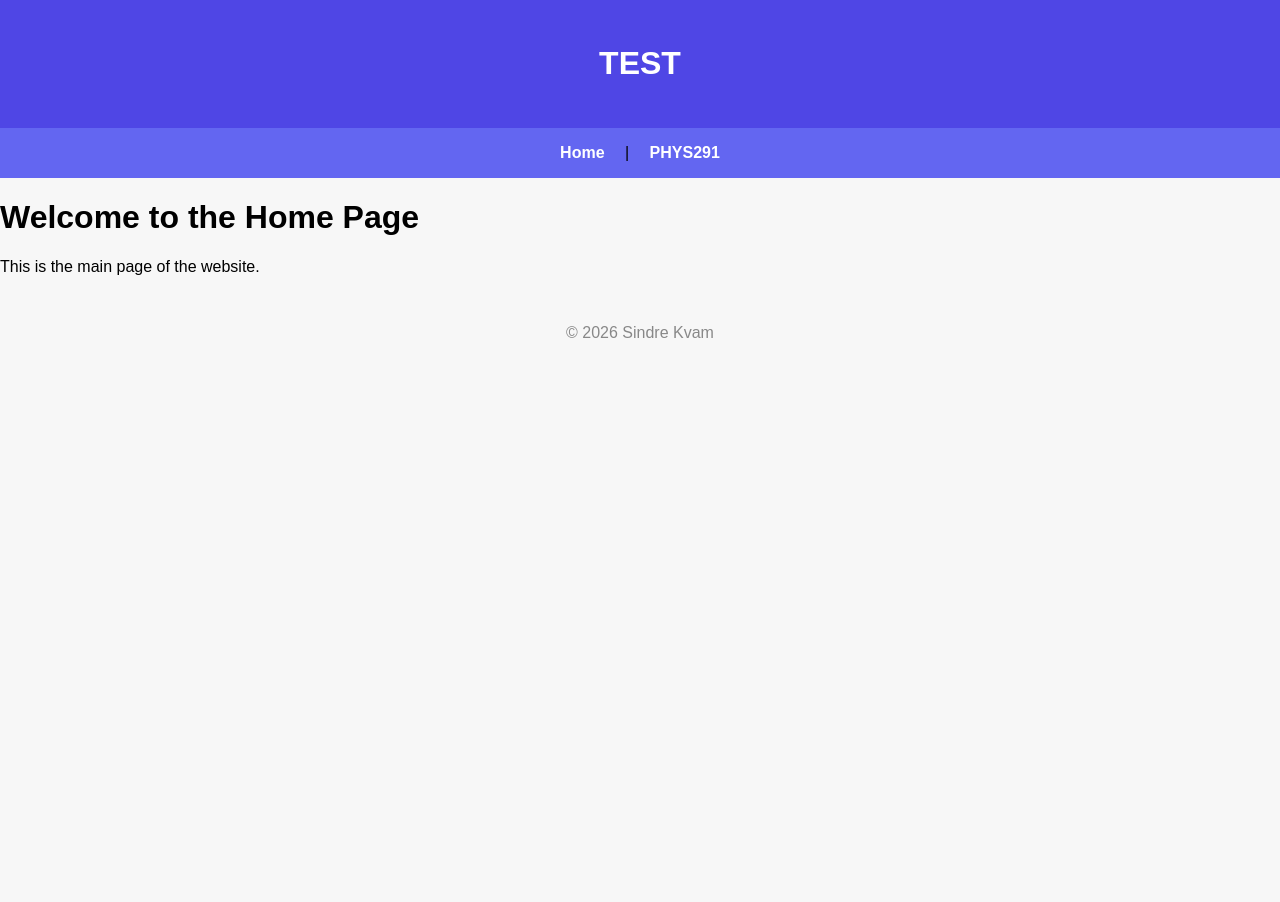
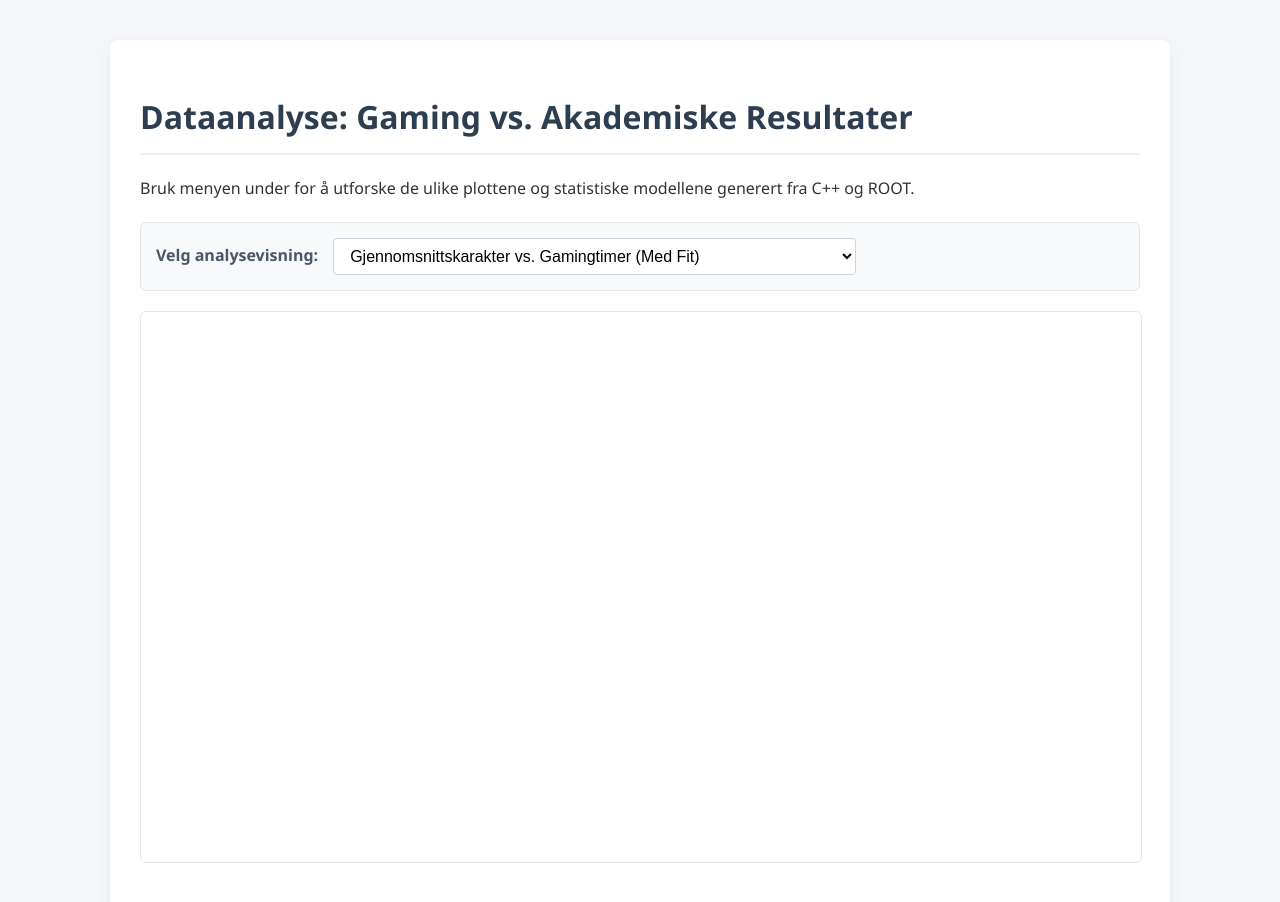
Before and after one commit to skapop/mywebsitetest, a plain HTML site: page index.html in a window 1280 px wide. Before the commit the page ends 800 px from the top, so only its background shows below. Drawn offline with Linux system fonts and the light colour scheme; a script that the page names is missing.

Commit message:
set project as index

```diff
--- a/index.html
+++ b/index.html
@@ -1,30 +1,141 @@
 <!DOCTYPE html>
-<html lang="en">
+<html lang="no">
 <head>
     <meta charset="UTF-8">
     <meta name="viewport" content="width=device-width, initial-scale=1.0">
-    <title>Simple Website</title>
+    <title>Interaktivt Datadashboard: Gaming & Karakterer</title>
+
+    <script src="https://root.cern/js/latest/scripts/JSRoot.core.js" type="text/javascript"></script>
+
     <style>
-        body { font-family: Arial, sans-serif; margin: 0; padding: 0; background: #f7f7f7; }
-        header { background: #4f46e5; color: #fff; padding: 1.5rem 2rem; text-align: center; }
-        nav { background: #6366f1; padding: 1rem 2rem; text-align: center; }
-        nav a { color: #fff; margin: 0 1rem; text-decoration: none; font-weight: bold; }
-        main { max-width: 700px; margin: 2rem auto; background: #fff; padding: 2rem; border-radius: 8px; box-shadow: 0 2px 8px rgba(0,0,0,0.05); }
-        footer { text-align: center; color: #888; padding: 1rem 0; margin-top: 2rem; }
+        body {
+            font-family: 'Segoe UI', Tahoma, Geneva, Verdana, sans-serif;
+            line-height: 1.6;
+            background-color: #f4f6f9;
+            color: #333;
+            margin: 0;
+            padding: 40px;
+        }
+        .container {
+            max-width: 1000px;
+            margin: 0 auto;
+            background: white;
+            padding: 30px;
+            border-radius: 8px;
+            box-shadow: 0 4px 15px rgba(0,0,0,0.05);
+        }
+        h1 { color: #2c3e50; border-bottom: 2px solid #ecf0f1; padding-bottom: 10px; }
+
+        .control-panel {
+            background-color: #f8f9fa;
+            padding: 15px;
+            border: 1px solid #e2e8f0;
+            border-radius: 6px;
+            margin: 20px 0;
+            display: flex;
+            align-items: center;
+            gap: 15px;
+        }
+        label { font-weight: bold; color: #4a5568; }
+
+        select {
+            padding: 8px 12px;
+            font-size: 16px;
+            border-radius: 4px;
+            border: 1px solid #cbd5e0;
+            background-color: white;
+            cursor: pointer;
+            min-width: 300px;
+        }
+        select:focus { border-color: #3182ce; outline: none; }
+
+        #plot_container {
+            width: 100%;
+            height: 550px;
+            border: 1px solid #e2e8f0;
+            border-radius: 6px;
+            background-color: #ffffff;
+            margin: 20px 0;
+        }
     </style>
 </head>
 <body>
-    <header>
-        <h1>TEST</h1>
-    </header>
-    <nav>
-        <a href="index.html">Home</a> |
-        <a href="291project.html">PHYS291</a>
-    </nav>
-    <h1>Welcome to the Home Page</h1>
-    <p>This is the main page of the website.</p>
-    <footer>
-        &copy; 2026 Sindre Kvam
-    </footer>
+
+<div class="container">
+    <h1>Dataanalyse: Gaming vs. Akademiske Resultater</h1>
+    <p>Bruk menyen under for å utforske de ulike plottene og statistiske modellene generert fra C++ og ROOT.</p>
+
+    <div class="control-panel">
+        <label for="plotSelect">Velg analysevisning:</label>
+        <select id="plotSelect" onchange="endrePlot()">
+            <option value="grades_vs_gaming">Gjennomsnittskarakter vs. Gamingtimer (Med Fit)</option>
+            <option value="h_grades_vs_gaming">Gjennomsnittskarakter vs. Gamingtimer (2D-Histogram)</option>
+            <option value="grades_vs_study">Gjennomsnittskarakter vs. Studietimer (Med Fit)</option>
+            <option value="h_grades_vs_study">Gjennomsnittskarakter vs. Studietimer (2d-Histogram)</option>
+            <option value="h_reaction">Distribusjon av reaksjonstid (1D Histogram)</option>
+            <option value="h_reaction_fit">Distribusjon av reaksjonstid (1D Histogram med Fit)</option>
+            <option value="h_grades_vs_study_vs_gaming">Karakter vs. Studietimer vs. Gamingtimer (3D Histogram)</option>
+            <option value="grades_vs_study_vs_gaming">Gjennomsnittskarakter vs. Studietimer vs. Gamingtimer (2D Profile)</option>
+            <option value="samlet_tidsbruk">All tidsbruk samlet (MultiGraph)</option>
+
+        </select>
+    </div>
+
+    <div id="plot_container"></div>
+
+</div>
+
+<script type="text/javascript">
+    // Global variabel for å holde på den åpnede ROOT-filen
+    let openRootFile = null;
+
+    // 1. Åpne ROOT-filen én gang når siden lastes inn
+    JSROOT.openFile("analysert_data.root")
+          .then(file => {
+              openRootFile = file;
+              // Tegn det første plottet automatisk ved oppstart
+              endrePlot();
+          })
+          .catch(err => {
+              console.error("Feil ved åpning av ROOT-fil:", err);
+              document.getElementById("plot_container").innerHTML =
+                  "<p style='color:red; padding:20px;'>Kunne ikke laste 'analysert_data.root'. Sjekk at lokal server kjører.</p>";
+          });
+
+    // 2. Funksjon som kjører hver gang brukeren endrer menyen
+    function endrePlot() {
+        if (!openRootFile) return;
+
+        // Hent navnet på objektet brukeren har valgt
+        const tilgjengeligPlot = document.getElementById("plotSelect").value;
+        const container = document.getElementById("plot_container");
+
+        // Tøm containeren før vi tegner nytt plot (viktig for at de ikke lagrer seg oppå hverandre)
+        container.innerHTML = "<p style='padding:20px; color:#718096;'>Laster plot...</p>";
+
+        // Les det valgte objektet fra filen
+        openRootFile.readObject(tilgjengeligPlot)
+            .then(obj => {
+                // Tøm "Laster..." teksten
+                container.innerHTML = "";
+
+                // Bestem tegneinnstilling (Option) basert på hva slags plot det er
+                let drawOption = "E1"; // Standard for TProfile (Error bars)
+
+                if (tilgjengeligPlot.includes("h_")) {
+                    drawOption = "hist"; // Standard for vanlige 1D histogrammer
+                }
+
+
+                // Tegn objektet interaktivt i div-en
+                JSROOT.draw("plot_container", obj, drawOption);
+            })
+            .catch(err => {
+                console.error("Kunne ikke lese objektet:", err);
+                container.innerHTML = "<p style='color:red; padding:20px;'>Feil: Fant ikke objektet '" + tilgjengeligPlot + "' i ROOT-filen.</p>";
+            });
+    }
+</script>
+
 </body>
 </html>
```
Also changed, not shown: 291project.html (deleted, +0 -141 lines), contact.html (deleted, +0 -18 lines).
